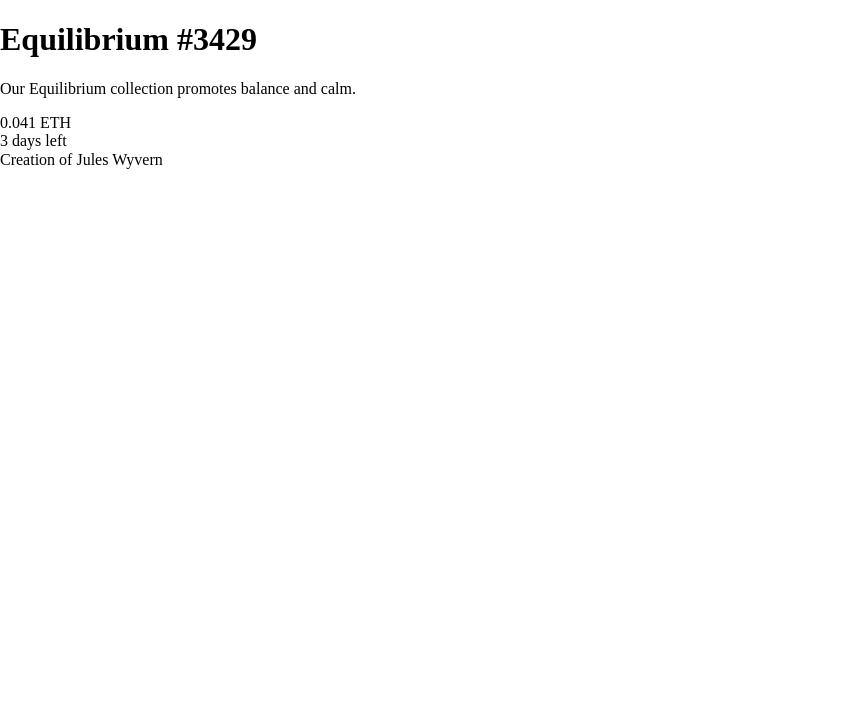
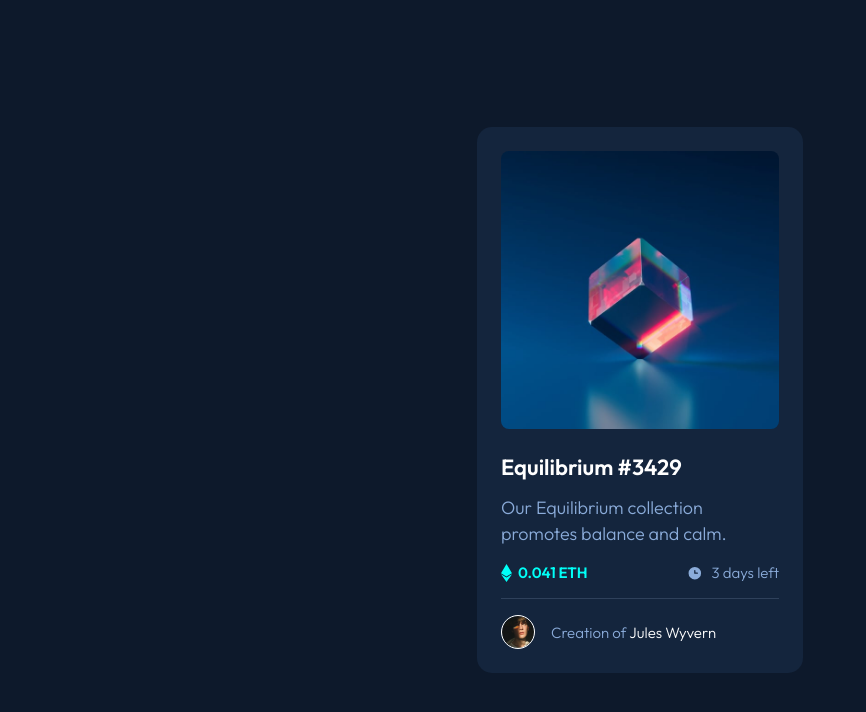
Before and after one commit to HubertKwiatkowski/FM-NTF-preview, a website: page index.html in a window 1280 px wide. Shown: the whole page, without its empty margins (0-866 px from the left). Drawn offline with nearby package versions, Linux system fonts and the light colour scheme.

Commit message:
finished

```diff
--- a/index.html
+++ b/index.html
@@ -3,7 +3,9 @@
 <head>
   <meta charset="UTF-8">
   <meta name="viewport" content="width=device-width, initial-scale=1.0"> <!-- displays site properly based on user's device -->
-
+  <link rel="preconnect" href="https://fonts.googleapis.com">
+  <link rel="preconnect" href="https://fonts.gstatic.com" crossorigin>
+  <link href="https://fonts.googleapis.com/css2?family=Outfit:wght@300;400;600&display=swap" rel="stylesheet">
   <link rel="icon" type="image/png" sizes="32x32" href="./images/favicon-32x32.png">
   <link rel="stylesheet" href="node_modules/normalize.css/normalize.css">
   <title>Frontend Mentor | NFT preview card component</title>
@@ -11,16 +13,34 @@
 
 </head>
 <body>
+  <main>
+
+  </main>
   <div class="item">
-    <div class="image"></div>
+    <div class="equilibrium-image">
+      <div class="eye">
+      </div>
+    </div>
+
     <div class="description">
       <h1>Equilibrium #3429</h1>
-      <p>Our Equilibrium collection promotes balance and calm.</p>
+      <p class="description-text">Our Equilibrium collection promotes balance and calm.</p>
+
       <div class="offer">
-        <div class="price">0.041 ETH</div>
-        <div class="time-left">3 days left</div>
+        <div class="price">
+          <img class="ethereum" src="images/icon-ethereum.svg" alt="ethereum">
+          <p>0.041 ETH</p></div>
+        <div class="time-left">
+          <img class="clock" src="images/icon-clock.svg" alt="clock">
+          <p>3 days left</p>
+        </div>
       </div>
-      <div class="creator">Creation of Jules Wyvern</div>
+
+      <div class="line"></div>
+
+      <div class="creator">
+        <div class="avatar-image"></div>
+        <div class="creator-name"><p>Creation of <span>Jules Wyvern</p></span></div></div>
     </div>
   </div>
 </body>
--- a/style.css
+++ b/style.css
@@ -0,0 +1,227 @@
+:root {
+  --clr-primary-400: hsl(215, 51%, 70%);
+  --clr-primary-100: hsl(178, 100%, 50%);
+
+  --clr-neutral-900: hsl(217, 54%, 11%);
+  --clr-neutral-800: hsl(216, 50%, 16%);
+  --clr-neutral-400: hsl(215, 32%, 27%);
+  --clr-neutral-100: hsl(0, 0%, 100%);
+
+  --ff-primary: 'Outfit', sans-serif;
+
+  --ff-body: var(--ff-primary);
+
+  --fw-300: 300;
+  --fw-400: 400;
+  --fw-600: 600;
+
+  --fs-300: .9375rem;
+  --fs-400: 1rem;
+  --fs-500: 1.125rem;
+  --fs-600: 1.375rem;
+
+  --fs-body: var(--fs-500);
+  --fs-normal: var(--fs-400);
+  --fs-heading: var(--fs-600);
+  --fs-small: var(--fs-300);
+
+  --size-100: .25rem;
+  --size-200: .5rem;
+  --size-300: .75rem;
+  --size-400: 1rem;
+  --size-500: 1.1875rem;
+  --size-600: 1.25rem;
+  --size-700: 1.5rem;
+  --size-800: 3rem;
+  --size-900: 5.75rem;
+}
+
+/* extra reset */
+
+html,
+body {
+  height: 100%;
+}
+
+p {
+  margin: 0;
+  padding: 0;
+}
+
+/* general styling */
+
+body {
+  display: flex;
+  flex-direction: column;
+  align-items: center;
+  justify-content: center;
+  font-size: var(--fs-body);
+  font-family: var(--ff-primary);
+  background-color: var(--clr-neutral-900);
+  color: var(--clr-primary-400);
+  font-weight: var(--fw-300);
+}
+
+.item {
+  background-color: var(--clr-neutral-800);
+  border-radius: 15px;
+  box-shadow: 0px 25px 50px (var(--clr-neutral-900));
+}
+
+@media (min-width: 1440px) {
+  .item {
+    width: 350px;
+  }
+}
+
+.equilibrium-image {
+  display: flex;
+  height: 278px;
+  width: 278px;
+  background-image: url('images/image-equilibrium.jpg');
+  background-size: 278px 278px;
+  background-repeat: no-repeat;
+  margin: 24px;
+  border-radius: 8px;
+}
+
+@media (min-width: 1440px) {
+  .equilibrium-image {
+    height: 302px;
+    width: 302px;
+    background-size: 302px 302px;
+  }
+}
+
+.eye {
+  height: 100%;
+  width: 100%;
+  border-radius: 8px;
+  opacity: 50%;
+}
+
+.eye:hover {
+  background-color: var(--clr-primary-100);
+  background-image: url('images/icon-view.svg');
+  background-position: center;
+  background-size: 48px 48px;
+  background-repeat: no-repeat;
+  background-blend-mode: normal;
+}
+
+.equilibrium-image:hover {
+  cursor: pointer;
+  background-color: var(--clr-primary-100);
+
+}
+
+.description {
+  width: 278px;
+  margin: 24px;
+}
+
+@media (min-width: 1440px) {
+  .description {
+    width: 302px;
+  }
+}
+
+h1 {
+  line-height: 28px;
+  color: var(--clr-neutral-100);
+  font-size: var(--fs-heading);
+  font-weight: var(--fw-600);
+}
+
+h1:hover {
+  cursor: pointer;
+  color: var(--clr-primary-100);
+}
+
+.description-text {
+  line-height: 26px;
+  margin-bottom: 16px;;
+}
+
+.offer {
+  display: flex;
+  justify-content: space-between;
+  align-items: center;
+  font-size: var(--fs-small);
+  line-height: 19px;
+  margin-bottom: 16px;
+}
+
+@media (min-width: 1440px) {
+  .offer {
+    font-size: var(--fs-normal);
+    line-height: 20px;
+  }
+}
+
+.ethereum {
+  margin-right: 6px;
+}
+
+.price {
+  display: flex;
+  align-items: center;
+  font-weight: var(--fw-600);
+  color: var(--clr-primary-100)
+}
+
+.time-left {
+  display: flex;
+  align-items: center;
+}
+
+.clock {
+  height: var(--size-400);
+  line-height: 19px;
+  margin-right: 8px;
+}
+
+.line {
+  height: 1px;
+  width: 100%;
+  background-color: var(--clr-neutral-400);
+  margin-bottom: var(--size-400);
+}
+
+.creator {
+  display: flex;
+  align-items: center;
+}
+
+.avatar-image {
+  height: 32px;
+  width: 32px;
+  border: 1px solid white;
+  border-radius: 50%;
+  margin-right: var(--size-400);
+  background-image: url('images/image-avatar.png');
+  background-repeat: no-repeat;
+  background-clip: padding-box;
+  background-size: 33px 33px;
+}
+
+.creator-name {
+  font-size: var(--fs-small);
+  line-height: 19px;
+}
+
+@media (min-width: 1440px) {
+  .creator-name {
+    font-size: var(--fs-normal);
+    line-height: 20px;
+  }
+}
+
+.creator-name span {
+  color: var(--clr-neutral-100)
+}
+
+.creator-name span:hover {
+  cursor: pointer;
+  color: var(--clr-primary-100);
+}
```
Also changed, not shown: README.md, images/icons.svg (added), screenshot.png (added).
